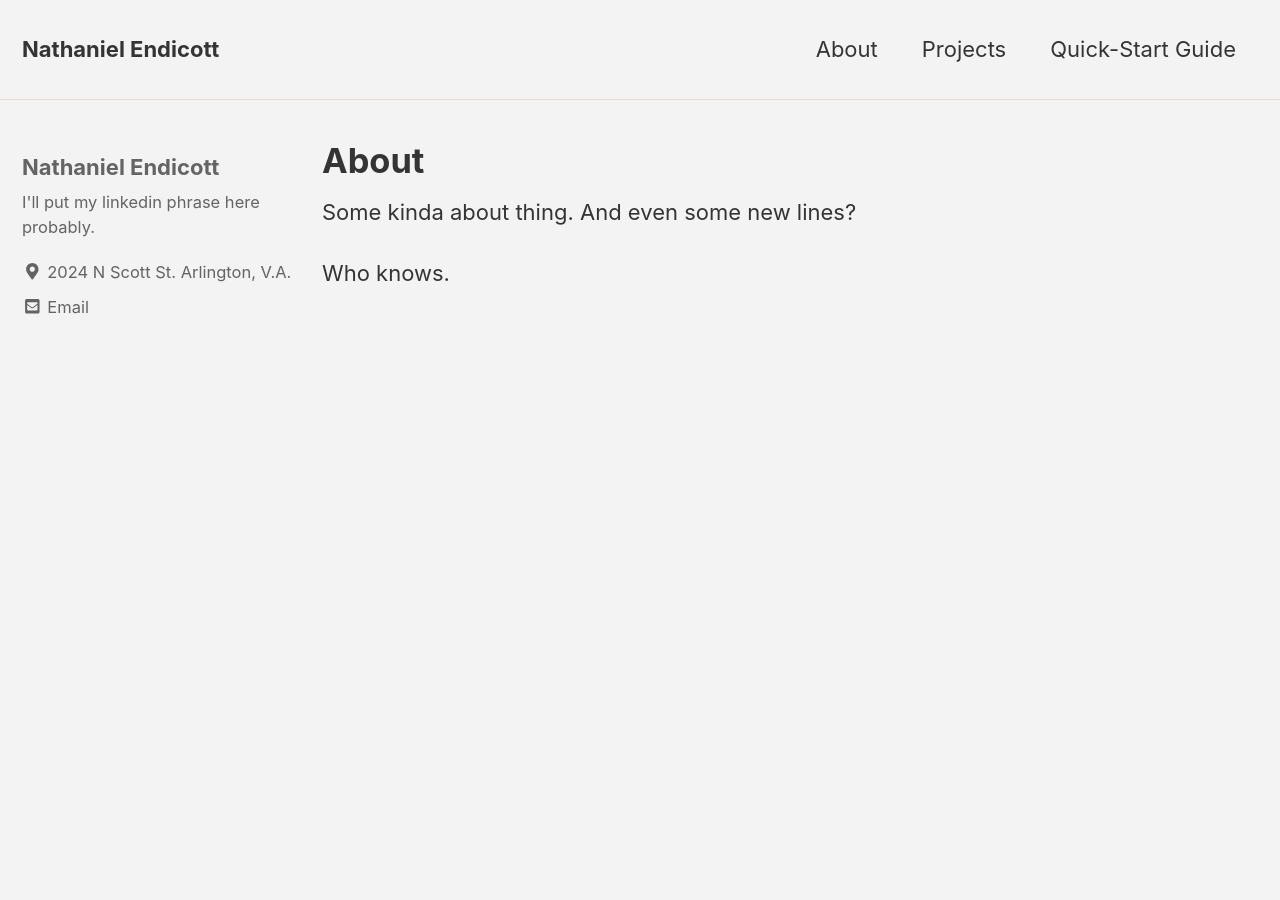
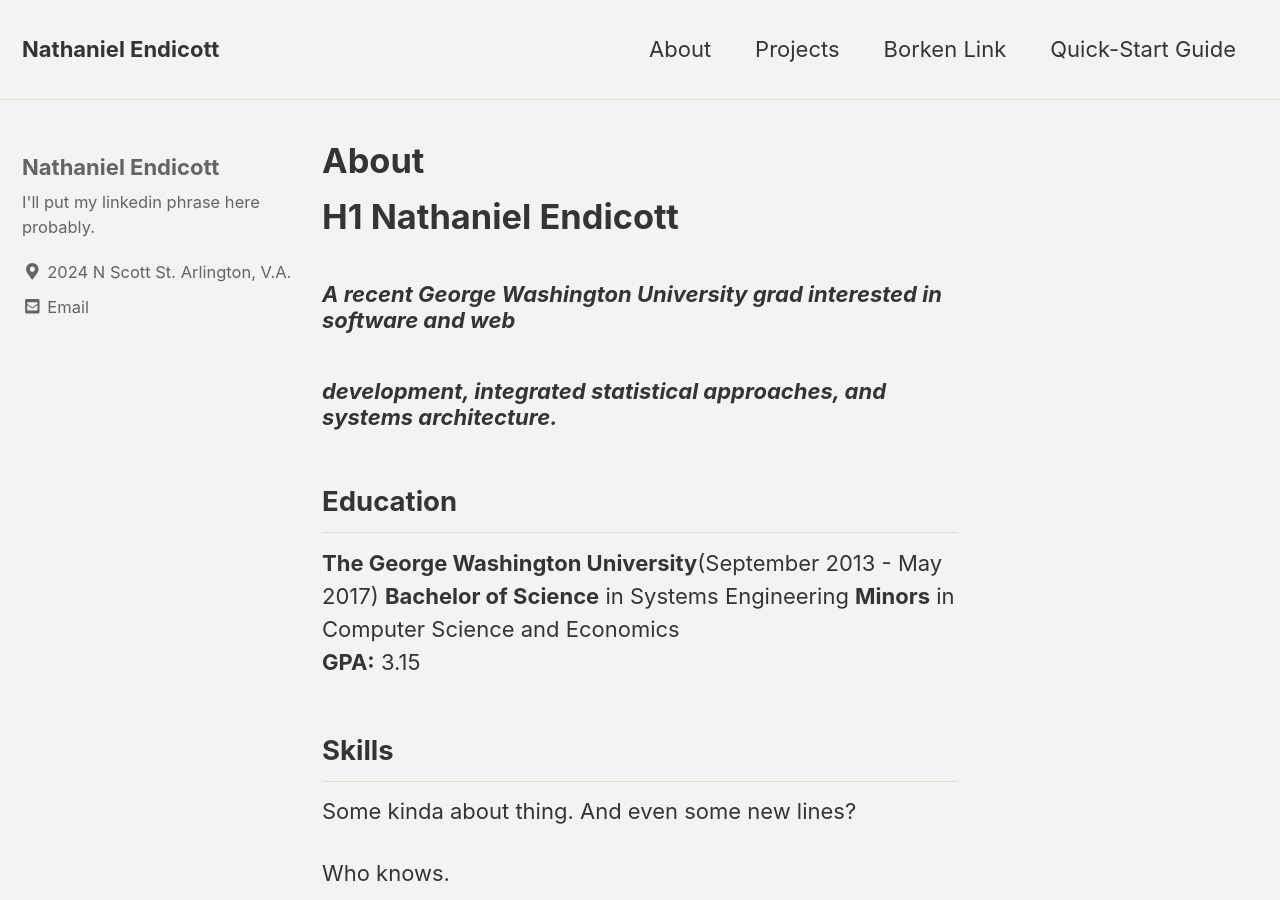
Before and after one commit to npendicott/npendicott.github.io, a Jekyll site: the page built from _pages/about.md, in a window 1280 px wide and 900 px high. Built offline with Jekyll 4.4.1, drawn with Linux system fonts in a browser that asks for light colours; nearby versions of some CDN libraries.

Commit message:
404 and updated about

```diff
--- a/_config.yml
+++ b/_config.yml
@@ -255,7 +255,7 @@ compress_html:
 
 # Defaults
 defaults:
-  # _posts
+  # projec
   - scope:
       path: ""
       type: posts
@@ -266,6 +266,7 @@ defaults:
       comments: # true
       share: true
       related: true
+
   # _pages
   - scope:
       path: ""
--- a/_data/navigation.yml
+++ b/_data/navigation.yml
@@ -4,6 +4,8 @@ main:
     url: /about/
   - title: "Projects"
     url: /projects/
+  - title: "Borken Link"
+    url: /some-bad-url/
   - title: "Quick-Start Guide"
     url: https://mmistakes.github.io/minimal-mistakes/docs/quick-start-guide/
   # - title: "About"
--- a/_pages/about.md
+++ b/_pages/about.md
@@ -2,6 +2,18 @@
 title: "About"
 permalink: /about/
 ---
+
+# H1 Nathaniel Endicott
+### *A recent George Washington University grad interested in software and web*
+### *development, integrated statistical approaches, and systems architecture.*
+
+## Education
+**The George Washington University**(September 2013 - May 2017)
+**Bachelor of Science** in Systems Engineering
+**Minors** in Computer Science and Economics
+**GPA:** 3.15
+
+## Skills
 Some kinda about thing.
 And even some new lines?
 
```
Also changed, not shown: _pages/404.md (added, +17 -0 lines).
